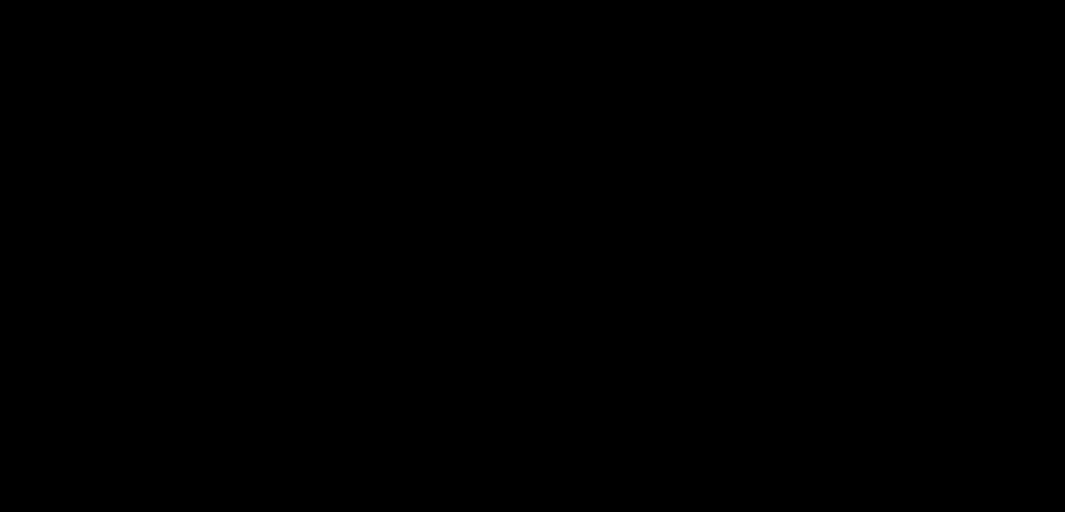
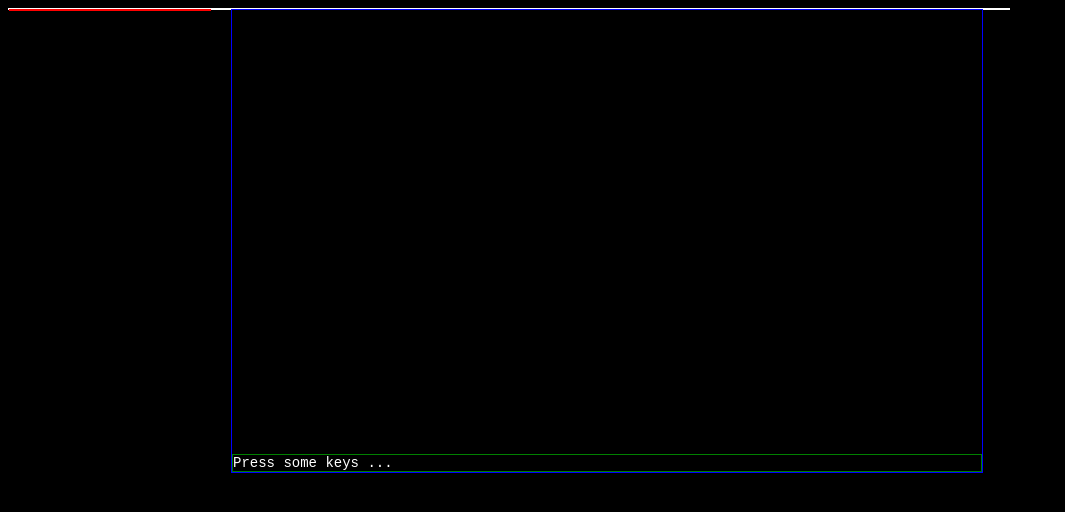
Before and after one commit to Mizar999/laboratory-rl, a website built with webpack: page index.html in a window 1280 px wide. Shown: the whole page, without its empty margins (0-1065 px from the left). Built offline with Linux system fonts and the light colour scheme.

Commit message:
added basic layout, added message log

```diff
--- /dev/null
+++ b/app.css
@@ -0,0 +1,25 @@
+body {
+    color: white;
+    background-color: black;
+    font-size: 12px;
+    font-family: 'Courier New', Courier, monospace;
+}
+#box {
+    width: 1000px;
+    border: 1px solid white;
+}
+#sidebar {
+    width: 200px;
+    float: left;
+    border: 1px solid red;
+}
+#main {
+    width: 750px;
+    float: left;
+    margin-left: 20px;
+    border: 1px solid blue;
+}
+#messages {
+    font-size: 14px;
+    border: 1px solid green;
+}
--- a/index.html
+++ b/index.html
@@ -3,23 +3,17 @@
 
 <head>
     <title>Laboratory RL</title>
-    <style>
-        body {
-            background-color: black;
-        }
-
-        canvas {
-            padding-left: 0px;
-            padding-right: 0px;
-            margin-left: auto;
-            margin-right: auto;
-            display: block;
-            border: 1px solid lightslategray;
-        }
-    </style>
+    <link href="app.css" rel="stylesheet" type="text/css" />
 </head>
 
 <body>
+    <div id="box">
+        <div id="sidebar"></div>
+        <div id="main">
+            <div id="display"></div>
+            <div id="messages"></div>
+        </div>
+    </div>
     <script src="dist/app.js"></script>
 </body>
 
--- a/src/game.ts
+++ b/src/game.ts
@@ -1,3 +1,33 @@
+import { Display } from "rot-js/lib/index";
+import { DisplayOptions } from "rot-js/lib/display/types";
+
+import { MessageLog } from "./ui/messsage-log";
+import { InputUtility } from "./util/input-utility";
+
 export class Game {
+    private display: Display
+    private displayOptions: Partial<DisplayOptions>;
 
+    constructor() {
+        this.displayOptions = {
+            width: 50,
+            height: 20,
+            fontSize: 20,
+            spacing: 1.1
+        };
+        this.display = new Display(this.displayOptions);
+        document.getElementById("display").appendChild(this.display.getContainer());
+
+        this.debug();
+    }
+
+    private debug(): Promise<any> {
+        MessageLog.addMessages("Press some keys ...");
+        return InputUtility.waitForInput(this.handleInput.bind(this));
+    }
+
+    private handleInput(event: KeyboardEvent): boolean {
+        MessageLog.addMessages(`Key '${event.code}' was pressed`);
+        return false;
+    }
 }
--- /dev/null
+++ b/src/ui/messsage-log.ts
@@ -0,0 +1,23 @@
+export class MessageLog {
+    private static node = document.getElementById("messages");
+    private static maxMessages = 4;
+
+    static addMessages(...messages: string[]): void {
+        let element: any;
+        for (let message of messages) {
+            element = document.createElement("div");
+            element.innerHTML = message;
+            MessageLog.node.appendChild(element);
+        }
+
+        while (MessageLog.node.childNodes.length > MessageLog.maxMessages) {
+            MessageLog.node.removeChild(MessageLog.node.childNodes[0]);
+        }
+    }
+
+    static clear(): void {
+        while (MessageLog.node.childNodes.length > 0) {
+            MessageLog.node.removeChild(MessageLog.node.childNodes[0]);
+        }
+    }
+}
--- /dev/null
+++ b/src/util/input-utility.ts
@@ -0,0 +1,28 @@
+export class InputUtility {
+    private static processInputCallback: (event: KeyboardEvent) => any;
+    private static resolve: (value?: any) => void;
+
+    static waitForInput(handleInput: (event: KeyboardEvent) => boolean): Promise<any> {
+        return new Promise(resolve => {
+            if (InputUtility.processInputCallback !== undefined) {
+                InputUtility.stopProcessing();
+            }
+
+            InputUtility.resolve = resolve;
+            InputUtility.processInputCallback = (event: KeyboardEvent) => InputUtility.processInput(event, handleInput);
+            window.addEventListener("keydown", InputUtility.processInputCallback);
+        });
+    }
+
+    private static processInput(event: KeyboardEvent, handleInput: (event: KeyboardEvent) => boolean): void {
+        if (handleInput(event)) {
+            InputUtility.stopProcessing();
+        }
+    }
+
+    private static stopProcessing(): void {
+        window.removeEventListener("keydown", InputUtility.processInputCallback);
+        InputUtility.processInputCallback = undefined;
+        InputUtility.resolve();
+    }
+}
```
Also changed, not shown: dist/app.js.
